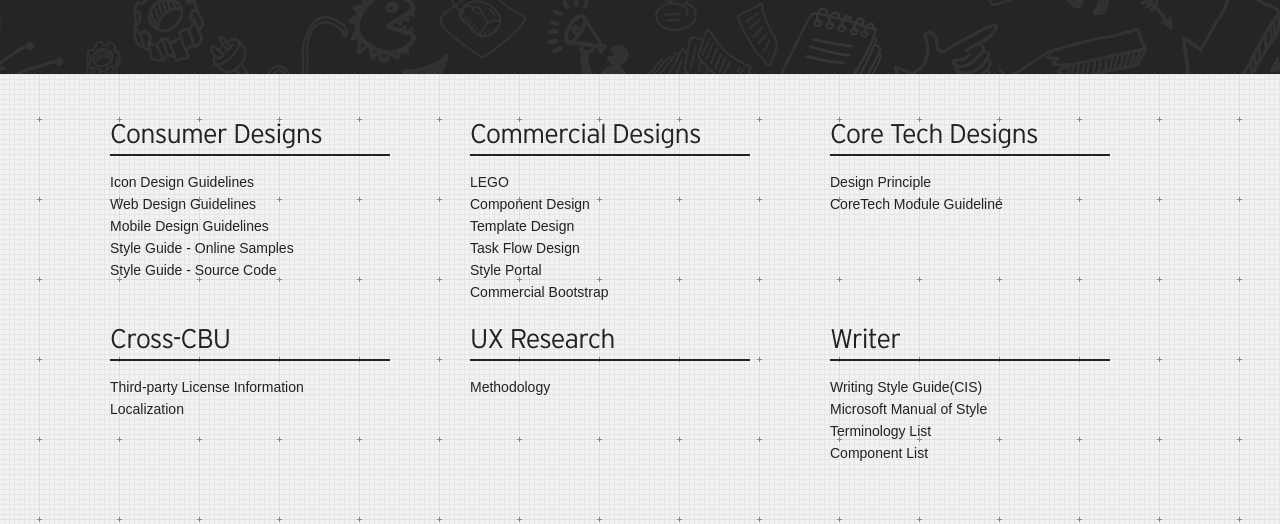
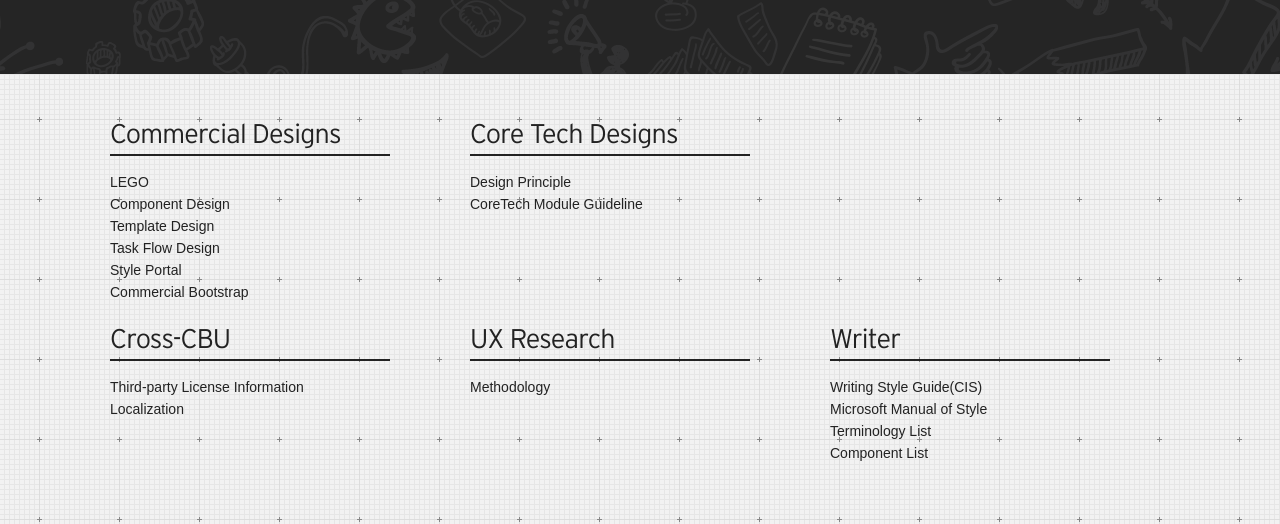
Before and after one commit to joshuatai/hie-leading-page, a plain HTML site: page index.html in a window 1280 px wide. Shown: the part 276-800 px from the top of the page. Drawn offline with Linux system fonts and the light colour scheme.

Commit message:
modify links

```diff
--- a/index.html
+++ b/index.html
@@ -102,24 +102,18 @@
         <div id="features">
           <div class="tm-container">
             <div class="row">
-              <div class="span4">
+              <!-- <div class="span4">
                 <section>
                   <h4>Consumer Designs</h4>
                   <ul class="unstyled">
-                    <!--i><a href="ui_standards/category/consumer/end-point-guideline/" target="_blank">Endpoint Design Guidelines</a></li-->
-                    <!--li><a href="ui_standards/category/consumer/mobile-guideline/" target="_blank">Mobile Guideline</a></li>
-                    <!--li><a href="ui_standards/category/hiddencate/end-point-guideline/" target="_blank">Endpoint Design Guideline</a></li-->
                     <li><a href="ui_standards/category/consumer/consumer-icon-design-guidelines/" target="_blank">Icon Design Guidelines</a></li>
                     <li><a href="ui_standards/category/consumer/consumer-web-design-guidelines/" target="_blank">Web Design Guidelines</a></li>
                     <li><a href="ui_standards/category/consumer/consumer-mobile-design-guidelines/" target="_blank">Mobile Design Guidelines</a></li>
                     <li><a href="http://tw-hiesrv.tw.trendnet.org/www_server/uiwww/segment/03_consumer/ui_patterns" target="_blank">Style Guide - Online Samples</a></li>
-                    <!--li><a href="http://tw-hie/ui_standards/category/consumer/web-guideline/" target="_blank">Product Web UI Design Guideline</a></li-->
-                    <!--li><a href="http://tw.ishare2.trendmicro.com/sites/hie/volume/Projects/Visual%20Guideline/2013%20Consumer%20Visual%20Guideline%20and%20Spec/-%20Product%20Icon%20-/01-Guideline/Consumer_Icon_Design_Guidelines_1.0.pdf" target="_blank">Product Icon Design Guideline(PDF)</a></li-->
-                    <!--li><a href="http://tw-hiesrv.tw.trendnet.org/www_server/uiwww/segment/03_consumer/ui_patterns" target="_blank">Styleguide - Online Sample</a></li-->
                     <li><a href="https://gitlab.tw.trendnet.org/randy_lien/trend-branding-styleguide" target="_blank">Style Guide - Source Code</a></li>
                   </ul>
                 </section>
-              </div>
+              </div> -->
               <div class="span4">
                 <section>
                   <h4>Commercial Designs</h4>
```
